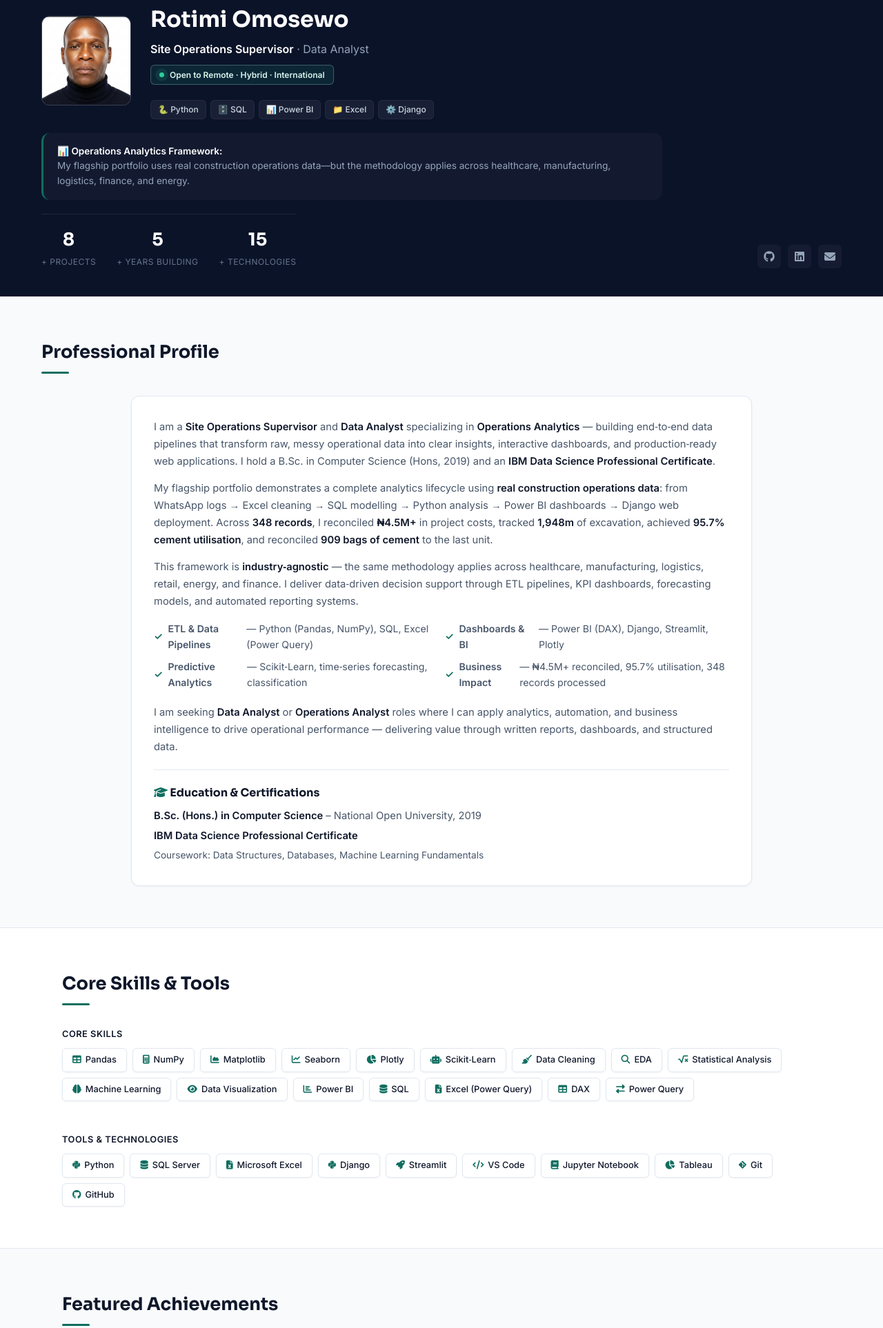
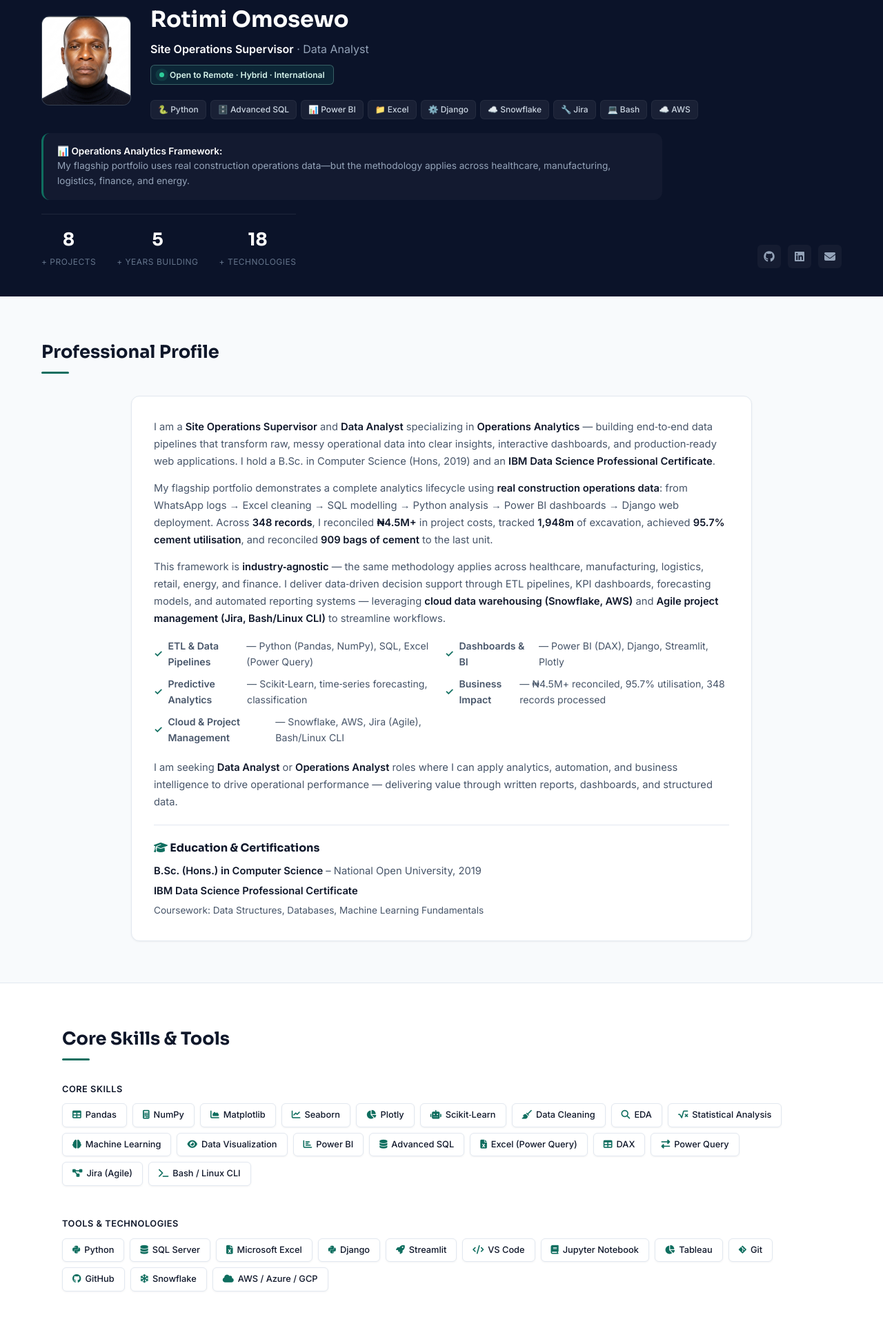
Before and after one commit to rotimi2020/rotimi2020.github.io, a plain HTML site: page index.html in a window 1280 px wide. Shown: the part 115-2041 px from the top of the page at 69% size. Drawn offline with Linux system fonts and the light colour scheme.

Commit message:
Update index.html

```diff
--- a/index.html
+++ b/index.html
@@ -7,12 +7,12 @@
     <!-- SEO Meta Tags -->
     <title>Rotimi Omosewo | Site Operations Supervisor | Data Analyst | Python | SQL | Power BI Portfolio</title>
     <meta name="description" content="Site Operations Supervisor & Data Analyst specializing in Operations Analytics, Python, SQL, Power BI, and Excel. Real-world analytics across construction, healthcare, retail, and energy." />
-    <meta name="keywords" content="Site Operations Supervisor, Operations Analyst, Data Analyst, Construction Data Analyst, Business Intelligence, Python, SQL, Power BI, Excel, Django, Analytics Portfolio, Rotimi Omosewo" />
+    <meta name="keywords" content="Site Operations Supervisor, Operations Analyst, Data Analyst, Construction Data Analyst, Business Intelligence, Python, SQL, Power BI, Excel, Django, Snowflake, AWS, Jira, Bash, Analytics Portfolio, Rotimi Omosewo" />
     <meta name="author" content="Rotimi Omosewo" />
 
     <!-- Open Graph -->
     <meta property="og:title" content="Rotimi Omosewo | Site Operations Supervisor | Data Analyst | Python | SQL | Power BI Portfolio" />
-    <meta property="og:description" content="Site Operations Supervisor & Data Analyst specializing in Operations Analytics, Python, SQL, Power BI, and Excel. View my analytics projects and technical expertise." />
+    <meta property="og:description" content="Site Operations Supervisor & Data Analyst specializing in Operations Analytics, Python, SQL, Power BI, Snowflake, AWS, and Excel. View my analytics projects and technical expertise." />
     <meta property="og:type" content="website" />
     <meta property="og:url" content="https://rotimi2020.github.io" />
 
@@ -1229,10 +1229,14 @@
                     <div class="availability-badge"><span class="dot"></span> Open to Remote · Hybrid · International</div>
                     <div class="skill-strip">
                         <span>🐍 Python</span>
-                        <span>🗄️ SQL</span>
+                        <span>🗄️ Advanced SQL</span>
                         <span>📊 Power BI</span>
                         <span>📁 Excel</span>
                         <span>⚙️ Django</span>
+                        <span>☁️ Snowflake</span>
+                        <span>🔧 Jira</span>
+                        <span>💻 Bash</span>
+                        <span>☁️ AWS</span>
                     </div>
                 </div>
             </div>
@@ -1255,7 +1259,7 @@
                         <span class="kpi-label">+ Years Building</span>
                     </div>
                     <div class="kpi-item">
-                        <span class="kpi-number" data-count="15">0</span>
+                        <span class="kpi-number" data-count="18">0</span>
                         <span class="kpi-label">+ Technologies</span>
                     </div>
                 </div>
@@ -1286,13 +1290,15 @@
                 <p>
                     This framework is <strong>industry‑agnostic</strong> — the same methodology applies across healthcare, manufacturing,
                     logistics, retail, energy, and finance. I deliver data‑driven decision support through ETL pipelines, KPI dashboards,
-                    forecasting models, and automated reporting systems.
+                    forecasting models, and automated reporting systems — leveraging <strong>cloud data warehousing (Snowflake, AWS)</strong>
+                    and <strong>Agile project management (Jira, Bash/Linux CLI)</strong> to streamline workflows.
                 </p>
                 <ul>
                     <li><strong>ETL &amp; Data Pipelines</strong> — Python (Pandas, NumPy), SQL, Excel (Power Query)</li>
                     <li><strong>Dashboards &amp; BI</strong> — Power BI (DAX), Django, Streamlit, Plotly</li>
                     <li><strong>Predictive Analytics</strong> — Scikit‑Learn, time‑series forecasting, classification</li>
                     <li><strong>Business Impact</strong> — ₦4.5M+ reconciled, 95.7% utilisation, 348 records processed</li>
+                    <li><strong>Cloud &amp; Project Management</strong> — Snowflake, AWS, Jira (Agile), Bash/Linux CLI</li>
                 </ul>
                 <p>
                     I am seeking <strong>Data Analyst</strong> or <strong>Operations Analyst</strong> roles where I can apply analytics,
@@ -1329,10 +1335,12 @@
                     <div class="skill-tag"><i class="fas fa-brain"></i> Machine Learning</div>
                     <div class="skill-tag"><i class="fas fa-eye"></i> Data Visualization</div>
                     <div class="skill-tag"><i class="fas fa-chart-bar"></i> Power BI</div>
-                    <div class="skill-tag"><i class="fas fa-database"></i> SQL</div>
+                    <div class="skill-tag"><i class="fas fa-database"></i> Advanced SQL</div>
                     <div class="skill-tag"><i class="fas fa-file-excel"></i> Excel (Power Query)</div>
                     <div class="skill-tag"><i class="fas fa-table"></i> DAX</div>
                     <div class="skill-tag"><i class="fas fa-exchange-alt"></i> Power Query</div>
+                    <div class="skill-tag"><i class="fas fa-project-diagram"></i> Jira (Agile)</div>
+                    <div class="skill-tag"><i class="fas fa-terminal"></i> Bash / Linux CLI</div>
                 </div>
                 <br>
 
@@ -1348,6 +1356,8 @@
                     <div class="skill-tag"><i class="fas fa-chart-pie"></i> Tableau</div>
                     <div class="skill-tag"><i class="fab fa-git-alt"></i> Git</div>
                     <div class="skill-tag"><i class="fab fa-github"></i> GitHub</div>
+                    <div class="skill-tag"><i class="fas fa-snowflake"></i> Snowflake</div>
+                    <div class="skill-tag"><i class="fas fa-cloud"></i> AWS / Azure / GCP</div>
                 </div>
             </div>
         </div>
```
